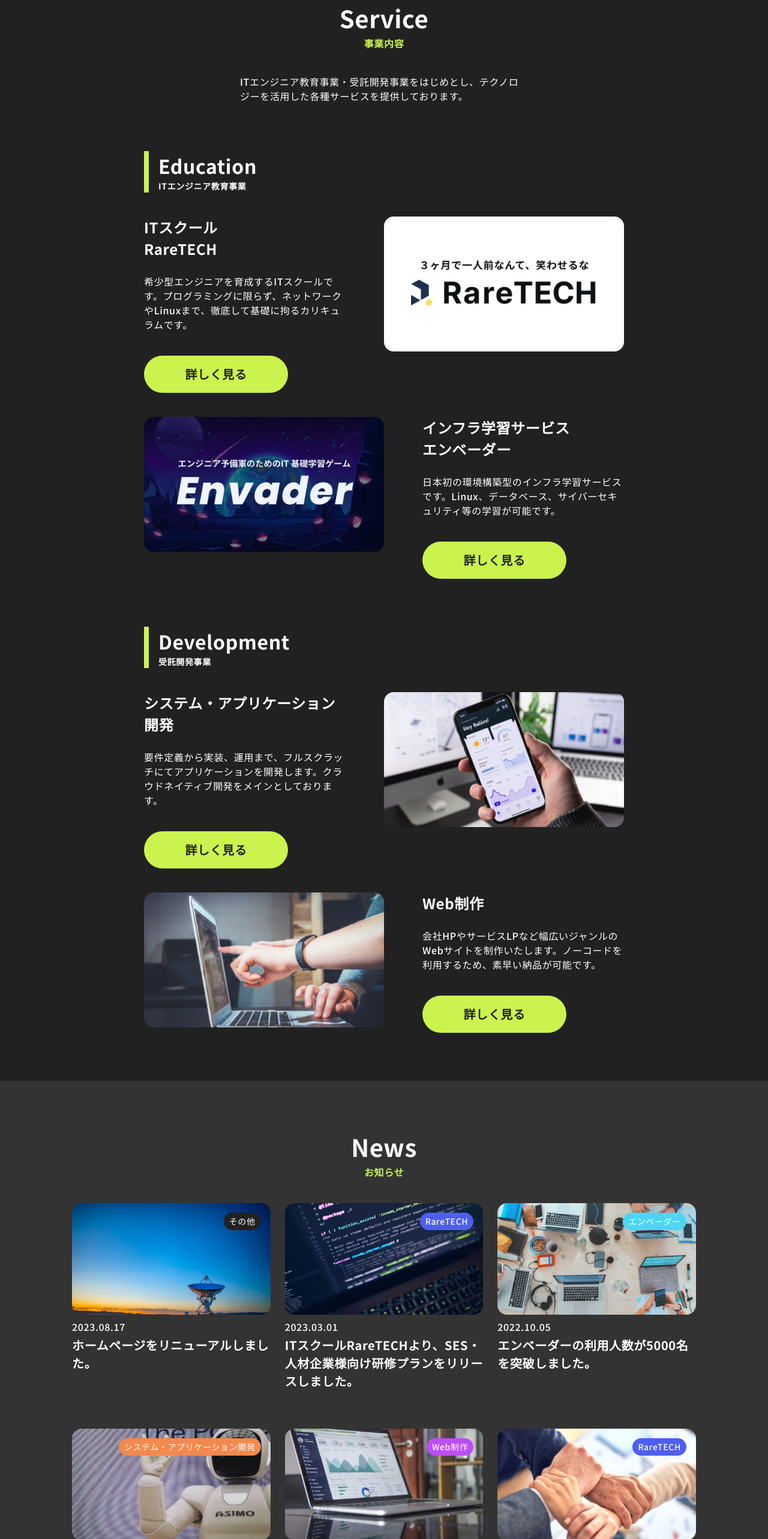
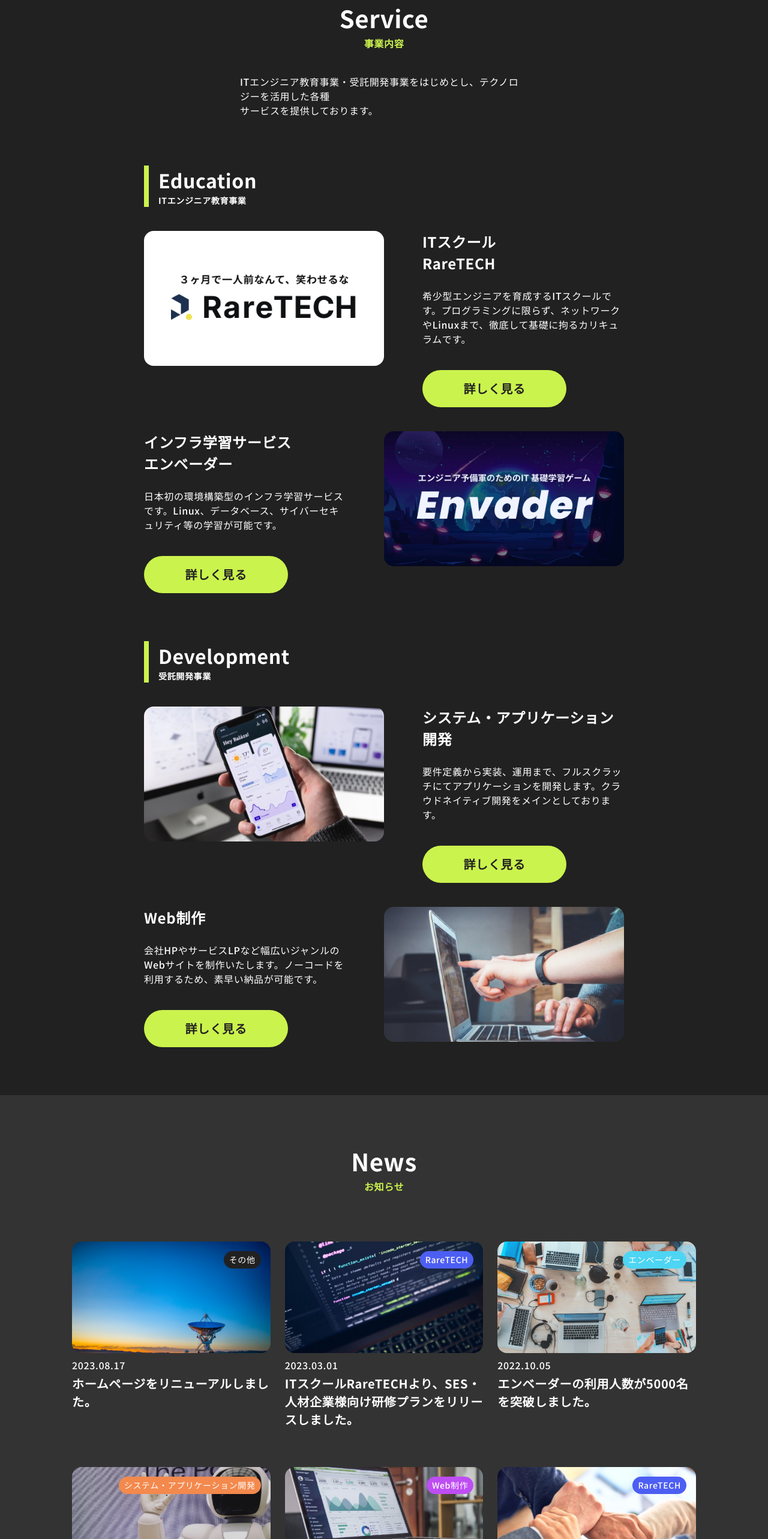
Before and after one commit to foryou929/nest-var.co.ltd-lp, a Next.js app: page / in a window 1280 px wide. Shown: the part 1160-3726 px from the top of the page at 60% size. Built offline with nearby package versions, Linux system fonts and the light colour scheme.

Commit message:
feat: update lp

```diff
--- a/app/components/item/service-sub-item/index.tsx
+++ b/app/components/item/service-sub-item/index.tsx
@@ -17,7 +17,7 @@
             <div className={
                 clsx(
                     "flex-none xl:w-[400px] flex flex-col gap-[8px]",
-                    type == "secondary" ? "" : "xl:order-2"
+                    type == "primary" ? "" : "xl:order-2"
                 )}>
                 <h3 className="xl:hidden text-2xl font-bold text-white">{title}</h3>
                 <Image className="w-full rounded-[16px]" alt="service_image" src={imageSrc} width={480} height={270} />
--- a/app/components/menu/index.tsx
+++ b/app/components/menu/index.tsx
@@ -13,10 +13,10 @@
     return (
         <div className={clsx(
             isToggleMenu ? "block px-[16px] xl:px-[40px]" : "hidden",
-            "xl:flex gap-[40px] flex-col xl:flex-row",
+            "mt-[40px] xl:mt-0 xl:flex gap-[40px] flex-col xl:flex-row",
             className
         )}>
-            <ul className="flex mt-[24px] xl:mt-0 flex-col xl:flex-row gap-[24px] xl:items-center">
+            <ul className="flex flex-col xl:flex-row gap-[24px] xl:items-center">
                 <li className="font-bold">
                     <Link href={"/service"}>
                         {TRANSLATION.MENU.SERVICE}
--- a/app/components/shared/footer/index.tsx
+++ b/app/components/shared/footer/index.tsx
@@ -8,8 +8,8 @@
 
 const Footer = () => {
     return (
-        <footer className="px-[16px] md:px-[60px] xl:px-[120px] 2xl:px-[320px] py-[80px] bg-black flex flex-col gap-[8px]">
-            <div className="flex flex-col xl:flex-row">
+        <footer className="px-[16px] md:px-[60px] xl:px-[120px] 2xl:px-[320px] pt-[80px] pb-[24px] bg-black flex flex-col gap-[8px]">
+            <div className="flex flex-col xl:flex-row xl:justify-between">
                 <div className="xl:w-[425px] flex flex-col gap-[8px]">
                     <Image alt="footer-logo" src="/footer-logo.png" width={64} height={64} />
                     <h4 className="text-xl font-bold text-white">
--- a/app/constants/translates.ts
+++ b/app/constants/translates.ts
@@ -18,7 +18,7 @@
     SERVICES: {
         TITLE: "Service",
         SUBTITLE: "事業内容",
-        DESCRIPTION: "ITエンジニア教育事業・受託開発事業をはじめとし、テクノロジーを活用した各種サービスを提供しております。",
+        DESCRIPTION: "ITエンジニア教育事業・受託開発事業をはじめとし、テクノロジーを活用した各種\nサービスを提供しております。",
         SEE_DETAILS: "詳しく見る",
         EDUCATION: {
             TITLE: "Education",
--- a/app/page.tsx
+++ b/app/page.tsx
@@ -14,11 +14,11 @@
           <h2 className="text-2xl xl:text-6xl font-bold">
             {TRANSLATION.HEADER.TITLE}
           </h2>
-          <div className="mt-[24px] text-xl">
+          <div className="mt-[24px] xl:text-xl">
             <h3 className="hidden xl:block">
               {TRANSLATION.HEADER.SUBTITLE_LP}
             </h3>
-            <h3 className="xl:hidden mt-[24px]">
+            <h3 className="xl:hidden">
               {TRANSLATION.HEADER.SUBTITLE_SP}
             </h3>
           </div>
@@ -80,7 +80,7 @@
           title={TRANSLATION.NEWS.TITLE}
           subtitle={TRANSLATION.NEWS.SUBTITLE}
         />
-        <div className="xl:grid xl:grid-cols-3 gap-[24px]">
+        <div className="mt-[64px] xl:mt-[40px] block xl:grid xl:grid-cols-3 gap-[24px]">
           <NewsItem
             imageSrc="/img/09.png"
             badge={TRANSLATION.NEWS.HOMEPAGE.BADGE}
@@ -132,7 +132,7 @@
       </section>
       <section className="relative h-[1082px] xl:h-[748px] px-[16px] md:px-[60px] xl:px-[120px] 2xl:px-[320px] bg-[url('/img/04.png')] sm:bg-[url('/img/03.png')]">
         <div className="py-[120px] flex flex-col gap-[64px] xl:gap-[80px]">
-          <h1 className="text-xl xl:text:5xl font-bold text-white text-center">
+          <h1 className="text-xl xl:text-5xl font-bold text-white text-center">
             {TRANSLATION.CTA.TITLE}
           </h1>
           <div className="flex-grow xl:grid xl:grid-cols-2">
```
